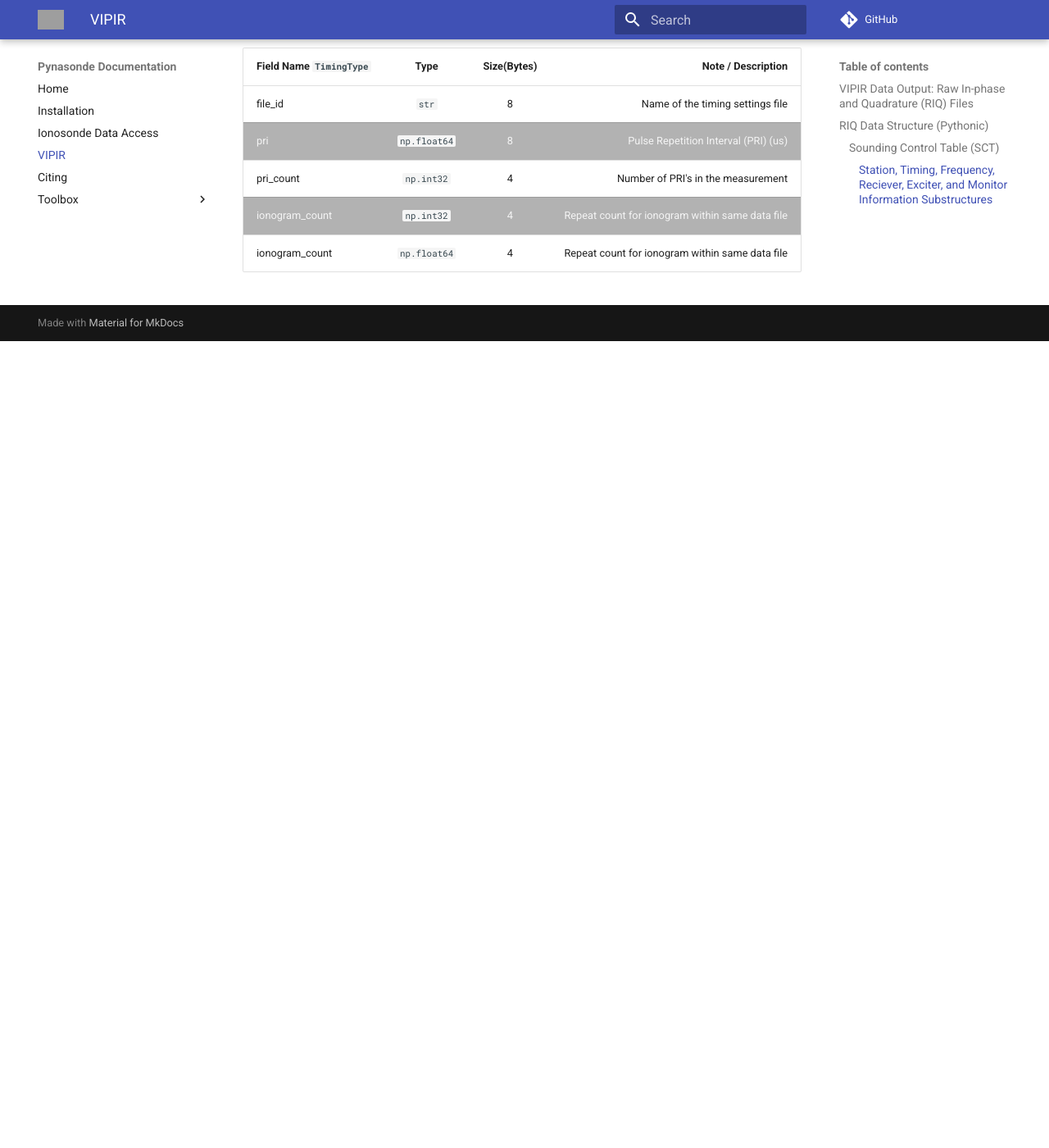
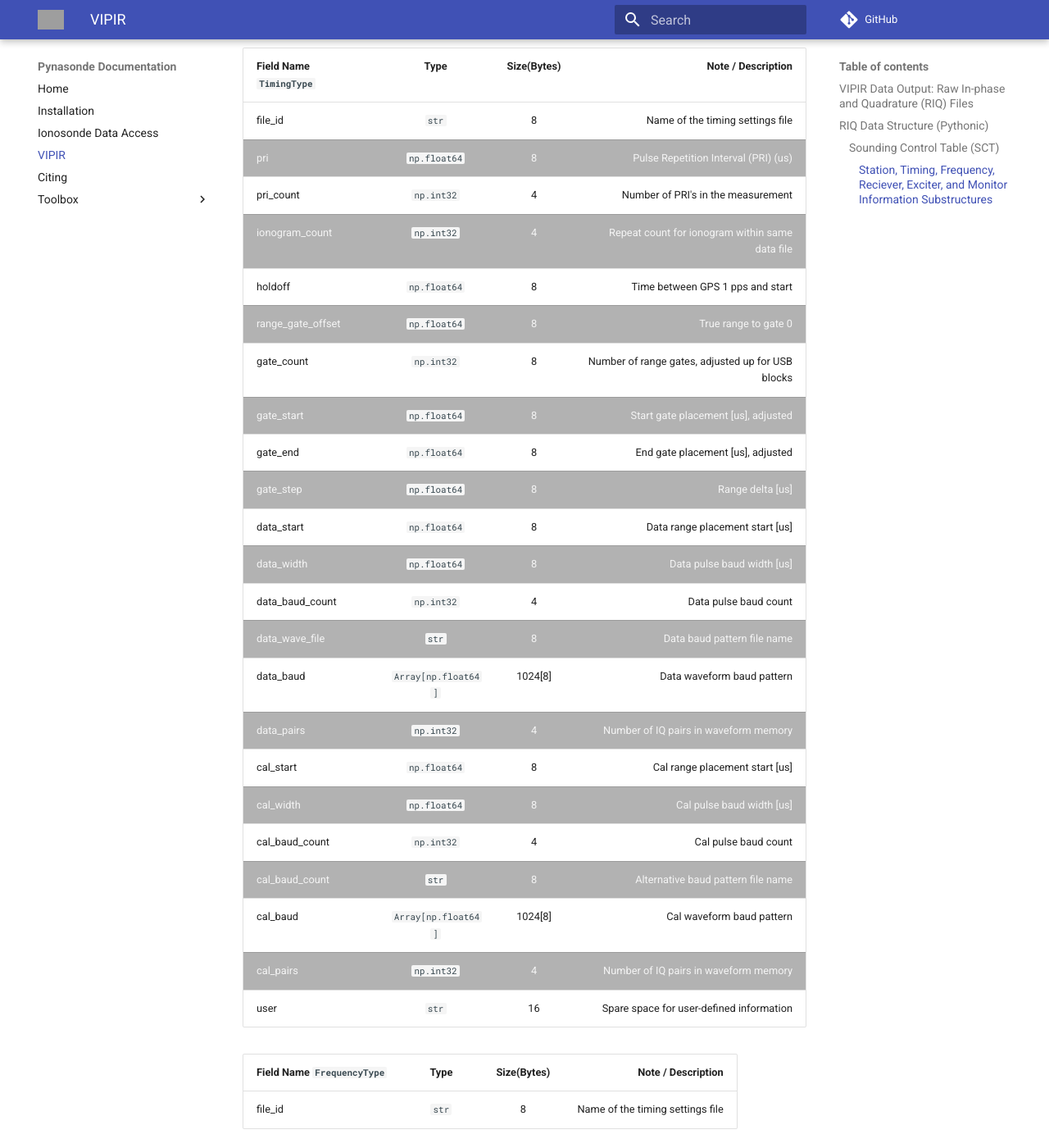
Before and after one commit to shibaji7/pynasonde, an MkDocs documentation site: the page built from docs/user/vipir.md, in a window 1280 px wide and 1400 px high, scrolled down 4258 px. Shown: the whole window at 82% size. Built offline with MkDocs 1.6.1 and Material for MkDocs 9.7.7, drawn with Linux system fonts in a browser that asks for light colours; comment, search, counter and statistics services are not loaded; before the commit the page ends 4674 px from its top, so only the background shows below that; grey boxes are pictures that could not be loaded.

Commit message:
Updated docs

```diff
--- a/docs/user/vipir.md
+++ b/docs/user/vipir.md
@@ -99,4 +99,27 @@ Here are the substrcuture holding information on instrumentation stetting and co
 | pri             |  `np.float64`        | 8 | Pulse Repetition Interval (PRI) (us) |
 | pri_count             |  `np.int32`        | 4 | Number of PRI's in the measurement |
 | ionogram_count             |  `np.int32`        | 4 | Repeat count for ionogram within same data file |
-| ionogram_count             |  `np.float64`        | 4 | Repeat count for ionogram within same data file |
+| holdoff             |  `np.float64`        | 8 | Time between GPS 1 pps and start |
+| range_gate_offset             |  `np.float64`        | 8 | True range to gate 0 |
+| gate_count             |  `np.int32`        | 8 | Number of range gates, adjusted up for USB blocks |
+| gate_start             |  `np.float64`        | 8 | Start gate placement [us], adjusted |
+| gate_end             |  `np.float64`        | 8 | End gate placement [us], adjusted |
+| gate_step             |  `np.float64`        | 8 | Range delta [us] |
+| data_start             |  `np.float64`        | 8 | Data range placement start [us] |
+| data_width             |  `np.float64`        | 8 | Data pulse baud width [us] |
+| data_baud_count             |  `np.int32`        | 4 | Data pulse baud count |
+| data_wave_file             |  `str`        | 8 | Data baud pattern file name |
+| data_baud             |  `Array[np.float64]`        | 1024[8] | Data waveform baud pattern |
+| data_pairs             |  `np.int32`        | 4 | Number of IQ pairs in waveform memory |
+| cal_start             |  `np.float64`        | 8 | Cal range placement start [us] |
+| cal_width             |  `np.float64`        | 8 | Cal pulse baud width [us] |
+| cal_baud_count             |  `np.int32`        | 4 | Cal pulse baud count |
+| cal_baud_count             |  `str`        | 8 | Alternative baud pattern file name |
+| cal_baud             |  `Array[np.float64]`        | 1024[8] | Cal waveform baud pattern |
+| cal_pairs             |  `np.int32`        | 4 | Number of IQ pairs in waveform memory |
+| user             |  `str`        | 16 | Spare space for user-defined information |
+
+
+| Field Name `FrequencyType`             | Type     | Size(Bytes) | Note / Description  |
+| :---------------- | :------: | :------: | ----: |
+| file_id             |  `str`        | 8 | Name of the timing settings file |
```
